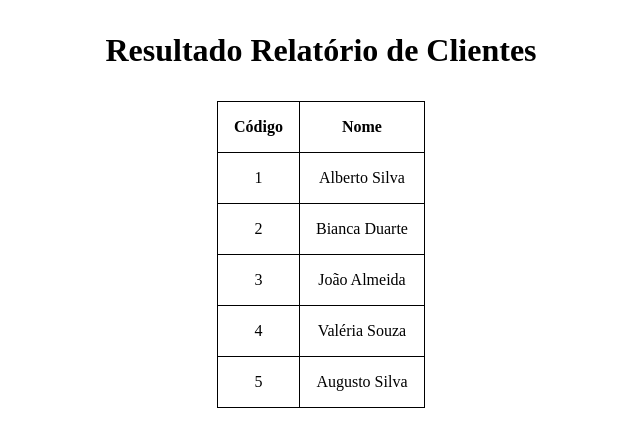
After one commit to gsoaresslv/progweb20242, a PHP site: page /ex3.php in a window 1280 px wide. The commit adds this page. Shown: the top 447 px of the page, without its empty margins (319-959 px from the left). Run offline with PHP 8.4, Linux system fonts and the light colour scheme.

Commit message:
atualizacao do nome das paginas e adicao do ex3

```diff
--- /dev/null
+++ b/css/ex3.css
@@ -0,0 +1,19 @@
+*{
+    margin: 0;
+    padding: 0;
+}
+h1{
+    text-align: center;
+    margin: 2rem;
+}
+.center{
+    display: flex;
+    justify-content: center;
+    align-items: center;
+    text-align: center;
+}
+table, td, th{
+    border: 1px solid black;
+    border-collapse: collapse;
+    padding: 1rem;
+}
--- a/ex1.php
+++ b/ex2.php
@@ -6,7 +6,7 @@
         <title>Dia e Noite</title>
         <meta name="description" content="">
         <meta name="viewport" content="width=device-width, initial-scale=1">
-        <link rel="stylesheet" href="css/ex1.css">
+        <link rel="stylesheet" href="css/ex2.css">
     </head>
     <body>
         <div class="center">
--- /dev/null
+++ b/ex3.php
@@ -0,0 +1,39 @@
+<!DOCTYPE html>
+<html>
+    <head>
+        <meta charset="utf-8">
+        <meta http-equiv="X-UA-Compatible" content="IE=edge">
+        <title></title>
+        <meta name="description" content="">
+        <meta name="viewport" content="width=device-width, initial-scale=1">
+        <link rel="stylesheet" href="css/ex3.css">
+    </head>
+    <body>
+        <h1>Resultado Relatório de Clientes</h1>
+        <?php
+            $clientes = array(
+                array("codigo" => 1, "nome" => "Alberto Silva"),
+                array("codigo" => 2, "nome" => "Bianca Duarte"),
+                array("codigo" => 3, "nome" => "João Almeida"),
+                array("codigo" => 4, "nome" => "Valéria Souza"),
+                array("codigo" => 5, "nome" => "Augusto Silva")
+            );
+        ?>
+        <div class="center">
+            <table>
+                <tr>
+                    <th>Código</th>
+                    <th>Nome</th>
+                <?php
+                    foreach ($clientes as $cliente) {
+                        echo "<tr>";
+                        echo "<td>".$cliente['codigo']."</td>";
+                        echo "<td>".$cliente['nome']."</td>";
+                        echo "</tr>";
+                        }
+                ?>
+                </tr>
+            </table>
+        </div class="center">
+    </body>
+</html>
```
Also changed, not shown: css/ex2.css (renamed from css/ex1.css).
